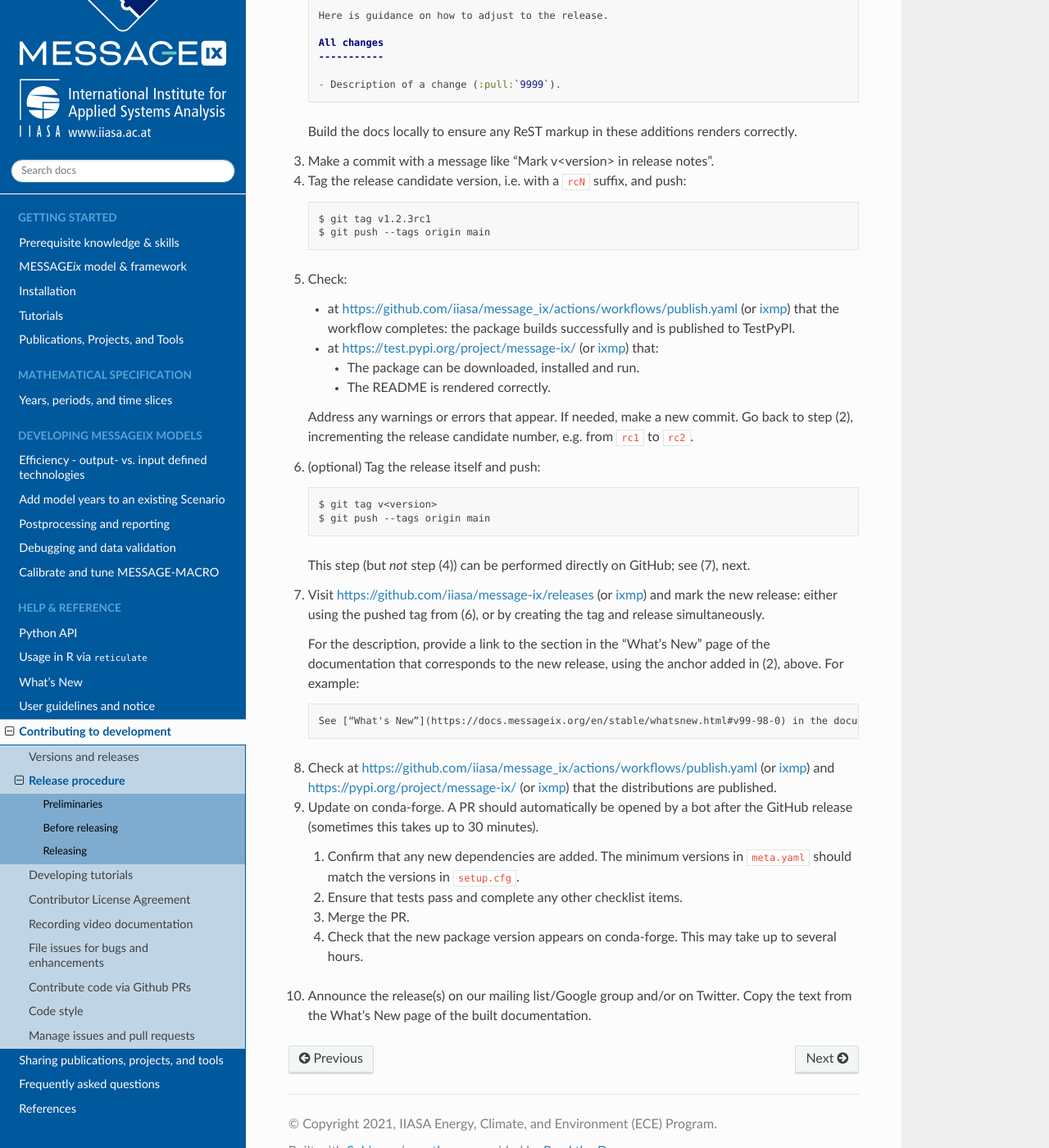
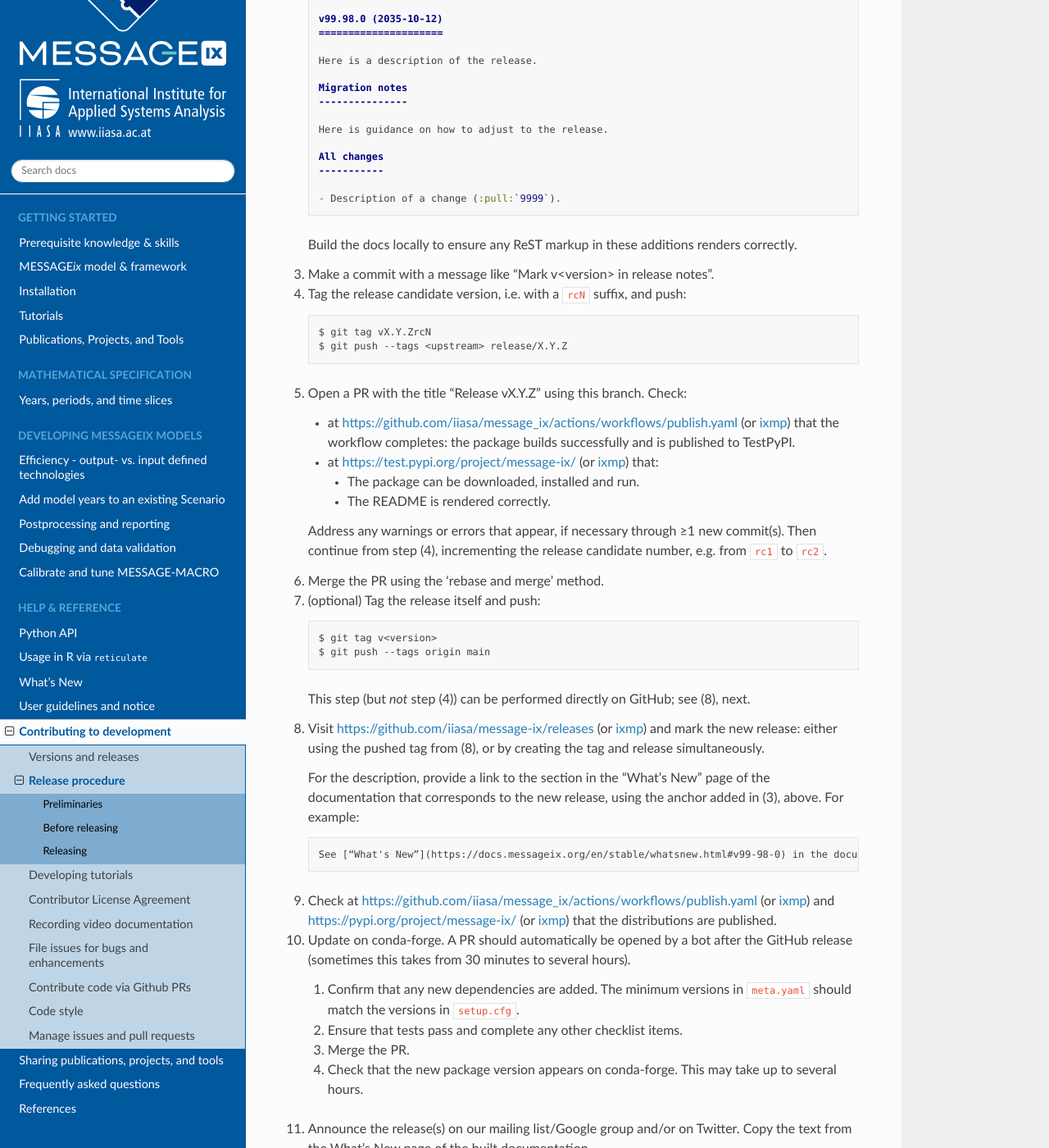
Before and after one commit to iiasa/message_ix, a Sphinx documentation site: the page built from doc/contrib/release.rst, in a window 1280 px wide and 1400 px high, scrolled down 2334 px. Shown: the whole window at 82% size. Built offline with Sphinx 7.4.7 and the Read the Docs theme 2.0.0, drawn with Linux system fonts in a browser that asks for light colours; pages that are not in the unit, such as notebooks, are missing from menus; some of the changed text lies outside the part shown.

Commit message:
Update release procedure

```diff
--- a/doc/contrib/release.rst
+++ b/doc/contrib/release.rst
@@ -48,21 +48,25 @@
       But *may* also be removed from the ``master`` branch *immediately after* 2.0.0 is released.
       This is preferred, because it forces tutorials, user code, etc. to stay ahead of deprecations.
 
+3. (message_ix only) Edit :file:`setup.cfg`, updating the ``install_requires`` line for ixmp as necessary.
+
+   Each version of message_ix depends on a minimum version of ixmp.
+   message_ix **must not** depend on or use deprecated features of ixmp; it **should** remain compatible with earlier versions of ixmp, where possible.
+
 **Check continuous integration.**
-Any failures in (3) or (4) must be corrected before releasing.
+Any failures in (4) or (5) must be corrected before releasing.
 
-3. Check https://github.com/iiasa/message_ix/actions/ (or `equivalent for ixmp <https://github.com/iiasa/ixmp/actions/>`__) to ensure that the push and scheduled builds are passing.
-4. Check https://readthedocs.com/projects/iiasa-energy-program-message-ix/builds/ (or `ixmp <https://readthedocs.com/projects/iiasa-energy-program-ixmp/builds/>`_) to ensure that the docs build is passing.
+4. Check https://github.com/iiasa/message_ix/actions/ (or `equivalent for ixmp <https://github.com/iiasa/ixmp/actions/>`__) to ensure that the push and scheduled builds are passing.
+5. Check https://readthedocs.com/projects/iiasa-energy-program-message-ix/builds/ (or `ixmp <https://readthedocs.com/projects/iiasa-energy-program-ixmp/builds/>`_) to ensure that the docs build is passing.
 
-If necessary, make and merge ≥1 PR(s) to address (1–4).
+If necessary, make and merge ≥1 PR(s) to address (1–5).
 
 Releasing
 =========
 
-1. (message_ix only) Edit :file:`setup.cfg`, to update the ``install_requires`` line for ixmp.
+1. Create a new branch::
 
-   Each version of message_ix must depend on the corresponding version of ixmp.
-   For instance, message_ix 3.1.0 depends on ixmp ≥ 3.1.0; not ixmp 3.0.0.
+    $ git checkout -v release/X.Y.Z
 
 2. Edit :file:`RELEASE_NOTES.rst`:
 
@@ -119,10 +123,11 @@
 3. Make a commit with a message like “Mark v<version> in release notes”.
 4. Tag the release candidate version, i.e. with a ``rcN`` suffix, and push::
 
-   $ git tag v1.2.3rc1
-   $ git push --tags origin main
+   $ git tag vX.Y.ZrcN
+   $ git push --tags <upstream> release/X.Y.Z
 
-5. Check:
+5. Open a PR with the title “Release vX.Y.Z” using this branch.
+   Check:
 
    - at https://github.com/iiasa/message_ix/actions/workflows/publish.yaml (or `ixmp <https://github.com/iiasa/ixmp/actions/workflows/publish.yaml>`__) that the workflow completes: the package builds successfully and is published to TestPyPI.
    - at https://test.pypi.org/project/message-ix/ (or `ixmp <https://test.pypi.org/project/ixmp/>`__) that:
@@ -130,36 +135,37 @@
      - The package can be downloaded, installed and run.
      - The README is rendered correctly.
 
-   Address any warnings or errors that appear.
-   If needed, make a new commit.
-   Go back to step (2), incrementing the release candidate number, e.g. from ``rc1`` to ``rc2``.
+   Address any warnings or errors that appear, if necessary through ≥1 new commit(s).
+   Then continue from step (4), incrementing the release candidate number, e.g. from ``rc1`` to ``rc2``.
 
-6. (optional) Tag the release itself and push::
+6. Merge the PR using the ‘rebase and merge’ method.
+
+7. (optional) Tag the release itself and push::
 
     $ git tag v<version>
     $ git push --tags origin main
 
-   This step (but *not* step (4)) can be performed directly on GitHub; see (7), next.
+   This step (but *not* step (4)) can be performed directly on GitHub; see (8), next.
 
-7. Visit https://github.com/iiasa/message-ix/releases (or `ixmp <https://github.com/iiasa/ixmp/releases>`__) and mark the new release: either using the pushed tag from (6), or by creating the tag and release simultaneously.
+8. Visit https://github.com/iiasa/message-ix/releases (or `ixmp <https://github.com/iiasa/ixmp/releases>`__) and mark the new release: either using the pushed tag from (8), or by creating the tag and release simultaneously.
 
-   For the description, provide a link to the section in the “What's New” page of the documentation that corresponds to the new release, using the anchor added in (2), above.
+   For the description, provide a link to the section in the “What's New” page of the documentation that corresponds to the new release, using the anchor added in (3), above.
    For example:
 
    .. code-block::
 
       See [“What's New”](https://docs.messageix.org/en/stable/whatsnew.html#v99-98-0) in the documentation for a list of all changes.
 
-8. Check at https://github.com/iiasa/message_ix/actions/workflows/publish.yaml (or `ixmp <https://github.com/iiasa/ixmp/actions/workflows/publish.yaml>`__) and https://pypi.org/project/message-ix/ (or `ixmp <https://pypi.org/project/ixmp/>`__) that the distributions are published.
+9. Check at https://github.com/iiasa/message_ix/actions/workflows/publish.yaml (or `ixmp <https://github.com/iiasa/ixmp/actions/workflows/publish.yaml>`__) and https://pypi.org/project/message-ix/ (or `ixmp <https://pypi.org/project/ixmp/>`__) that the distributions are published.
 
-9. Update on conda-forge.
-   A PR should automatically be opened by a bot after the GitHub release (sometimes this takes up to 30 minutes).
+10. Update on conda-forge.
+    A PR should automatically be opened by a bot after the GitHub release (sometimes this takes from 30 minutes to several hours).
 
-   1. Confirm that any new dependencies are added.
-      The minimum versions in :file:`meta.yaml` should match the versions in :file:`setup.cfg`.
-   2. Ensure that tests pass and complete any other checklist items.
-   3. Merge the PR.
-   4. Check that the new package version appears on conda-forge. This may take up to several hours.
+    1. Confirm that any new dependencies are added.
+       The minimum versions in :file:`meta.yaml` should match the versions in :file:`setup.cfg`.
+    2. Ensure that tests pass and complete any other checklist items.
+    3. Merge the PR.
+    4. Check that the new package version appears on conda-forge. This may take up to several hours.
 
-10. Announce the release(s) on our mailing list/Google group and/or on Twitter.
+11. Announce the release(s) on our mailing list/Google group and/or on Twitter.
     Copy the text from the What's New page of the built documentation.
```
